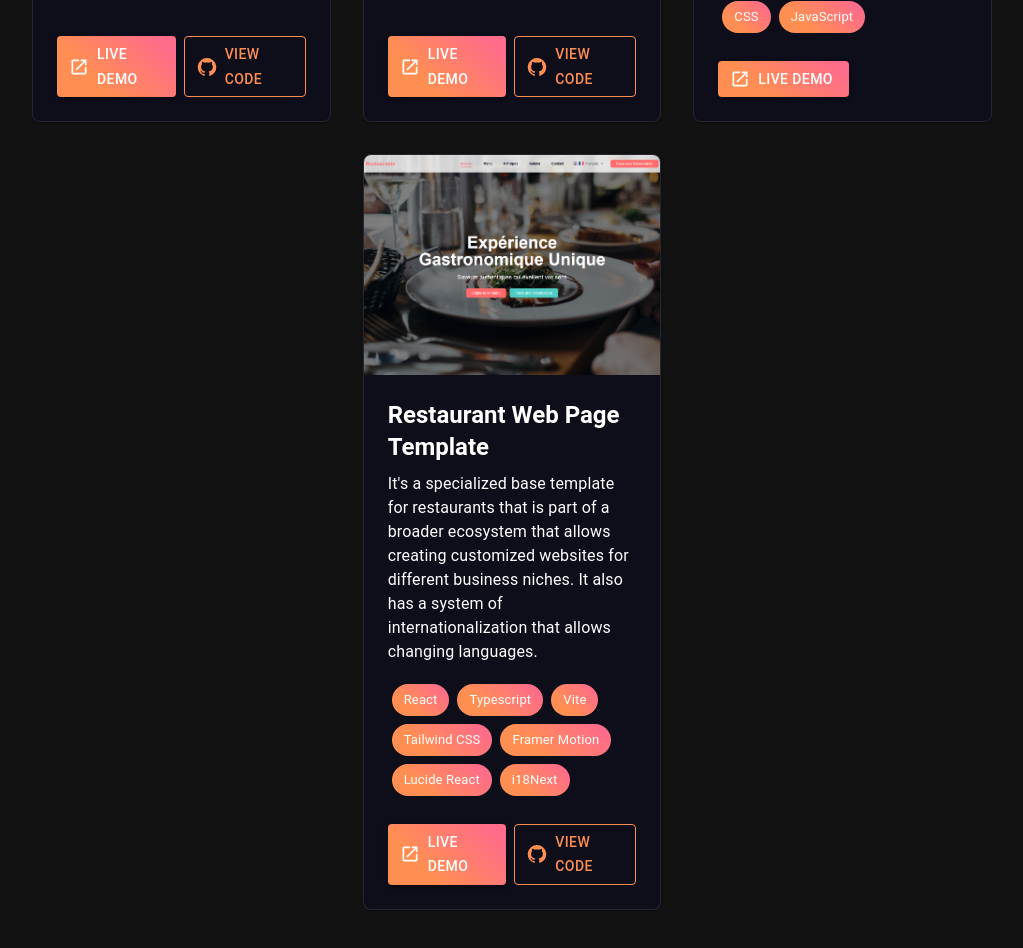
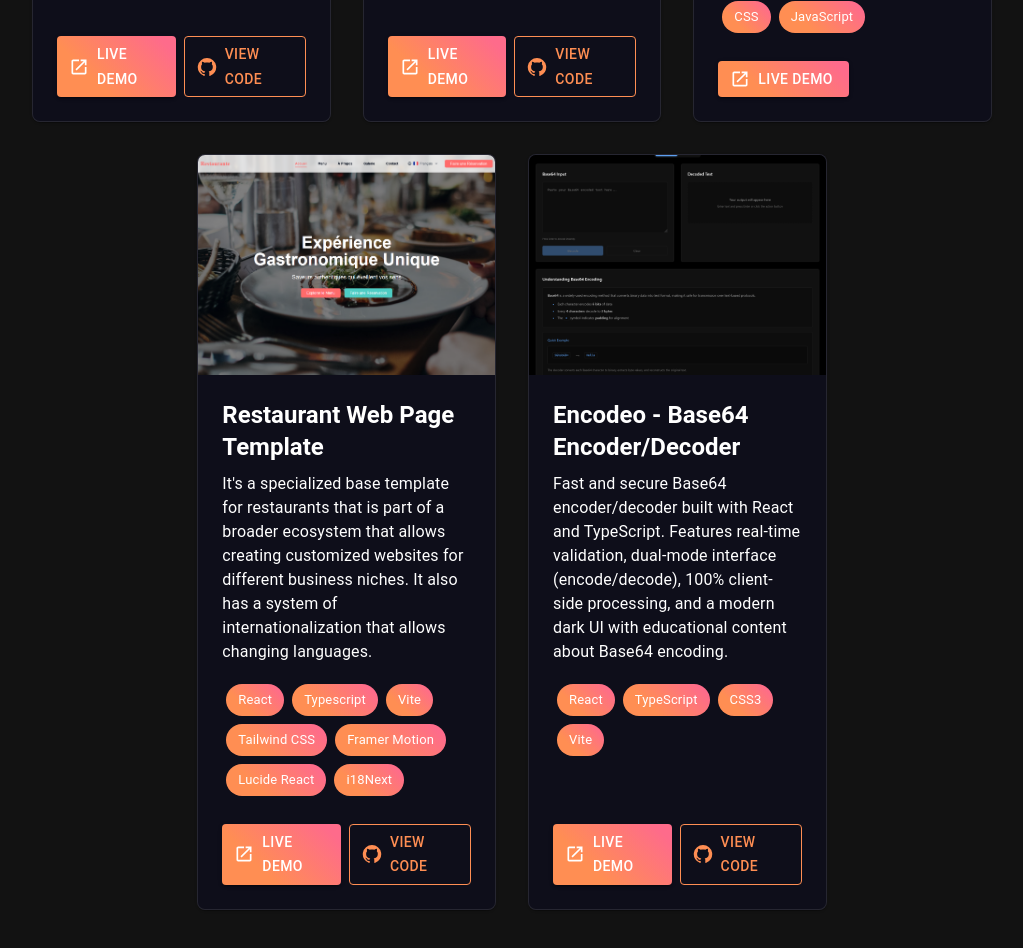
Before and after one commit to ByFabrii/dev-portfolio, a React (Vite) app: page / in a window 1280 px wide. Shown: the part 2420-3368 px from the top of the page, without its empty margins (128-1151 px from the left). Built offline with nearby package versions, Linux system fonts and the light colour scheme.

Commit message:
Feat: New Encodeo Base64 project added

```diff
--- a/src/components/sections/Projects.tsx
+++ b/src/components/sections/Projects.tsx
@@ -5,6 +5,7 @@ import PokedexImage from '../../assets/pokedex.png'
 import GuitarLAImage from '../../assets/guitarLA.png'
 import proof from '../../assets/proof.png'
 import restaurant from '../../assets/restaurant.png'
+import encodeo from '../../assets/encodeo.png'
 import SectionTitle from '../common/SectionTitle'
 
 const projects = [
@@ -40,6 +41,14 @@ const projects = [
         demoLink: "https://rest-template-ruby.vercel.app/",
         codeLink: "https://github.com/ByFabrii/restTemplate"
     },
+    {
+        title: "Encodeo - Base64 Encoder/Decoder",
+        description: "Fast and secure Base64 encoder/decoder built with React and TypeScript. Features real-time validation, dual-mode interface (encode/decode), 100% client-side processing, and a modern dark UI with educational content about Base64 encoding.",
+        image: encodeo,
+        technologies: ["React", "TypeScript", "CSS3", "Vite"],
+        demoLink: "https://encodeo.fabrizziodev.com/",
+        codeLink: "https://github.com/ByFabrii/base64"
+    }
     // Add more projects here
 ]
 
```
Also changed, not shown: src/assets/encodeo.png (added).
